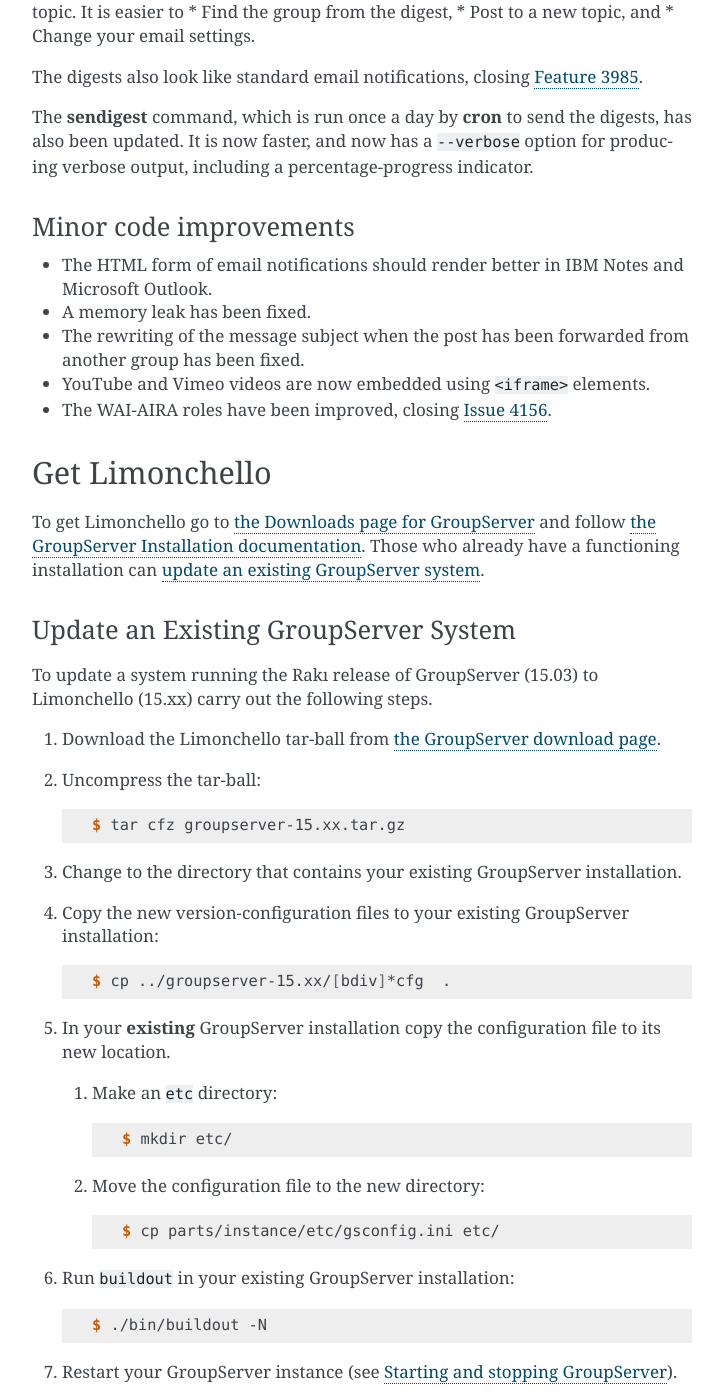
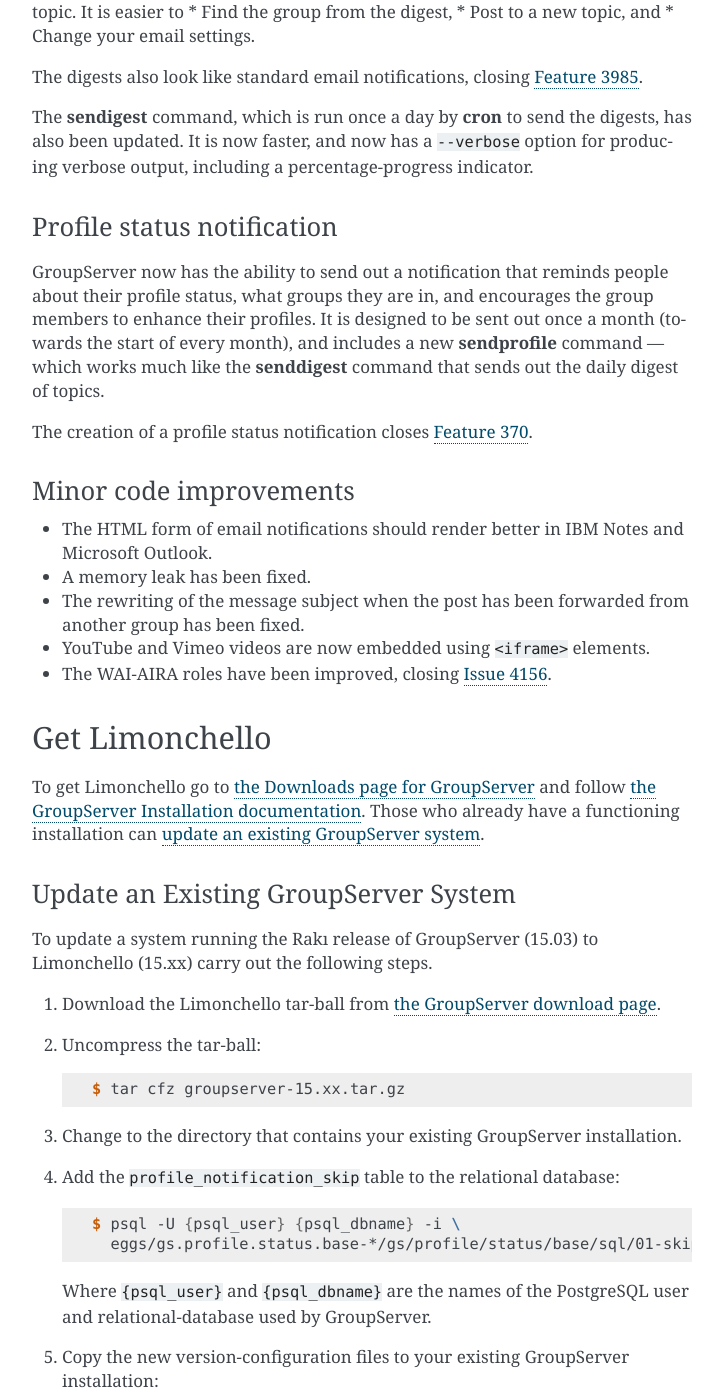
Before and after one commit to groupserver/buildout, a Sphinx documentation site: the page built from docs/release-notes-15xx.rst, in a window 1280 px wide and 1400 px high, scrolled down 841 px. Shown: the whole window, without its empty margins (388-1111 px from the left). Built offline with Sphinx 7.4.7, drawn with Linux system fonts in a browser that asks for light colours; some of the changed text lies outside the part shown.

Commit message:
Adding documentation about the profile-status notification

```diff
--- a/docs/release-notes-15xx.rst
+++ b/docs/release-notes-15xx.rst
@@ -23,8 +23,9 @@
 Changes to GroupServer
 ----------------------
 
-Limonchello includes an `updated topic digest`_. Finally, there
-have been some `minor code improvements`_.
+Limonchello includes an `updated topic digest`_, and a `profile
+status notification`_. Finally, there have been some `minor code
+improvements`_.
 
 Updated topic digest
 ====================
@@ -49,6 +50,22 @@
 :program:`cron` to send the digests, has also been updated. It is
 now faster, and now has a ``--verbose`` option for producing
 verbose output, including a percentage-progress indicator.
+
+Profile status notification
+===========================
+
+GroupServer now has the ability to send out a notification that
+reminds people about their profile status, what groups they are
+in, and encourages the group members to enhance their
+profiles. It is designed to be sent out once a month (towards the
+start of every month), and includes a new :program:`sendprofile`
+command — which works much like the :program:`senddigest` command
+that sends out the daily digest of topics.
+
+The creation of a profile status notification closes `Feature
+370`_.
+
+.. _Feature 370: https://redmine.iopen.net/issues/370
 
 Minor code improvements
 =======================
@@ -92,6 +109,16 @@
 
 #.  Change to the directory that contains your existing
     GroupServer installation.
+
+#.  Add the ``profile_notification_skip`` table to the relational
+    database::
+
+      $ psql -U {psql_user} {psql_dbname} -i \
+        eggs/gs.profile.status.base-*/gs/profile/status/base/sql/01-skip.sql
+
+    Where ``{psql_user}`` and ``{psql_dbname}`` are the names of
+    the PostgreSQL user and relational-database used by
+    GroupServer.
 
 #.  Copy the new version-configuration files to your existing
     GroupServer installation::
```
